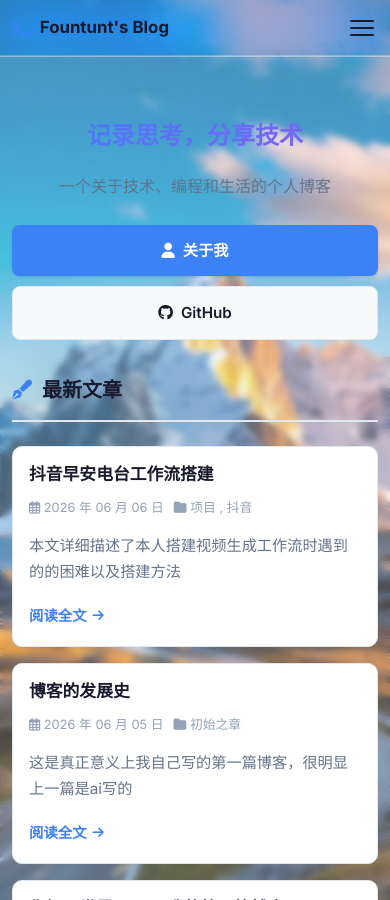
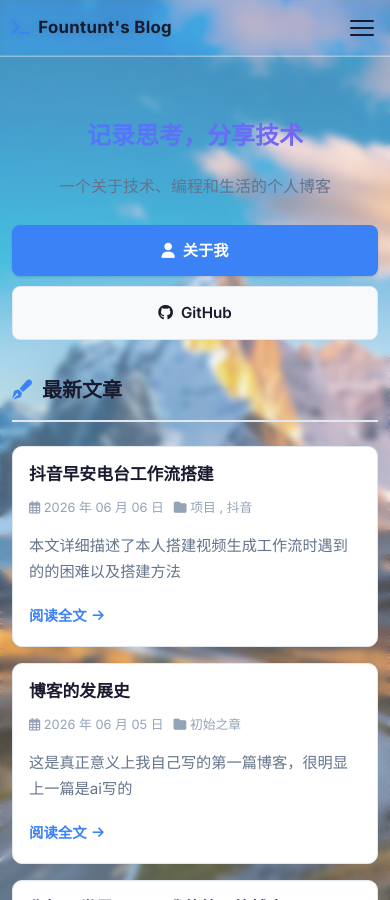
Before and after one commit to fountunt/fountunt.github.io, a Jekyll site: the page built from index.html, in a window 390 px wide and 900 px high. Built offline with Jekyll 4.4.1, drawn with Linux system fonts in a browser that asks for light colours; the list of posts is cut into pages by our own code.

Commit message:
手机端头部统一毛玻璃效果，标题加粗突出

```diff
--- a/assets/css/main.css
+++ b/assets/css/main.css
@@ -824,6 +824,31 @@
   }
 
   /* 导航栏 — 移动端玻璃菜单 */
+  .site-header {
+    background: rgba(255, 255, 255, 0.25);
+    backdrop-filter: blur(3px) saturate(1.4);
+    -webkit-backdrop-filter: blur(3px) saturate(1.4);
+    border-bottom: 1px solid rgba(255, 255, 255, 0.2);
+  }
+
+  @media (prefers-color-scheme: dark) {
+    .site-header {
+      background: rgba(15, 23, 42, 0.25);
+      border-bottom: 1px solid rgba(255, 255, 255, 0.08);
+    }
+  }
+
+  .site-title {
+    font-size: 1.1rem;
+    font-weight: 800;
+    text-shadow: 0 1px 8px rgba(0, 0, 0, 0.12);
+    letter-spacing: 0.3px;
+  }
+
+  .site-title i {
+    font-size: 1rem;
+  }
+
   .nav-toggle-label {
     display: flex;
   }
```
